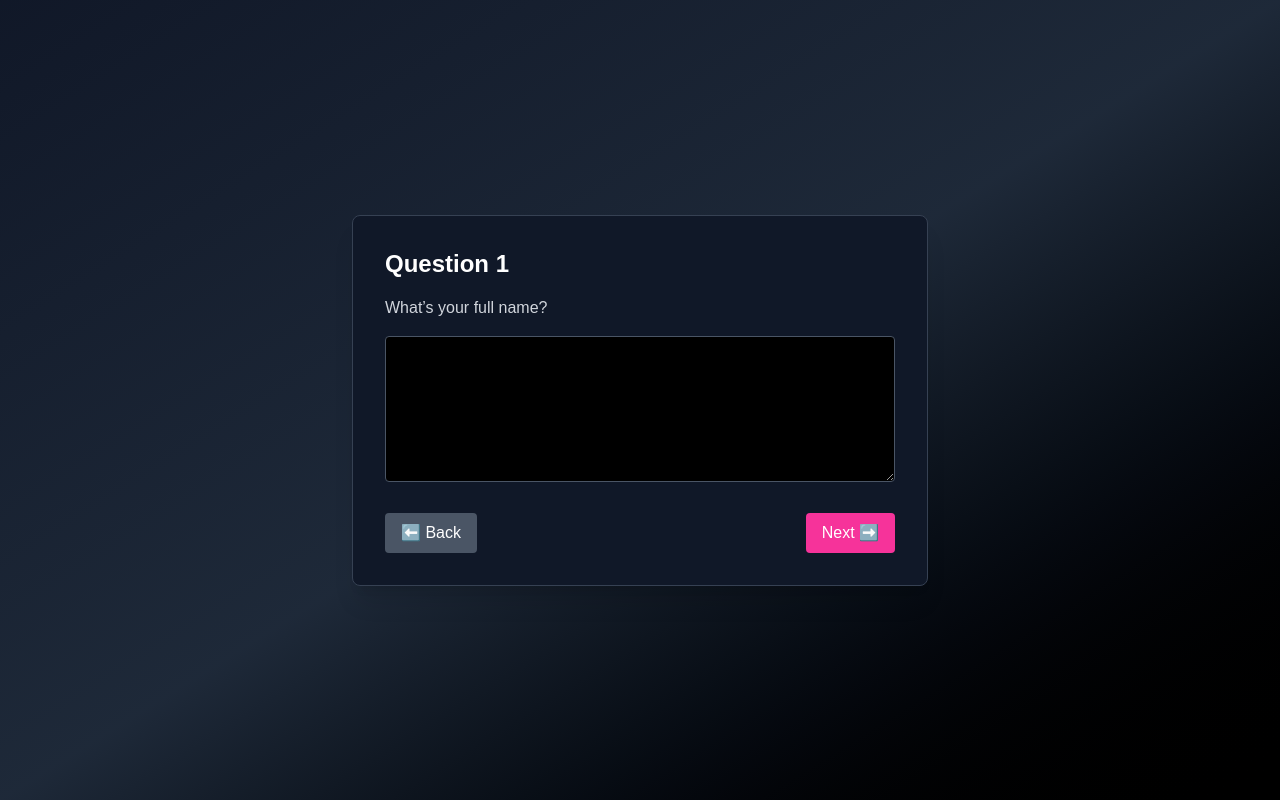
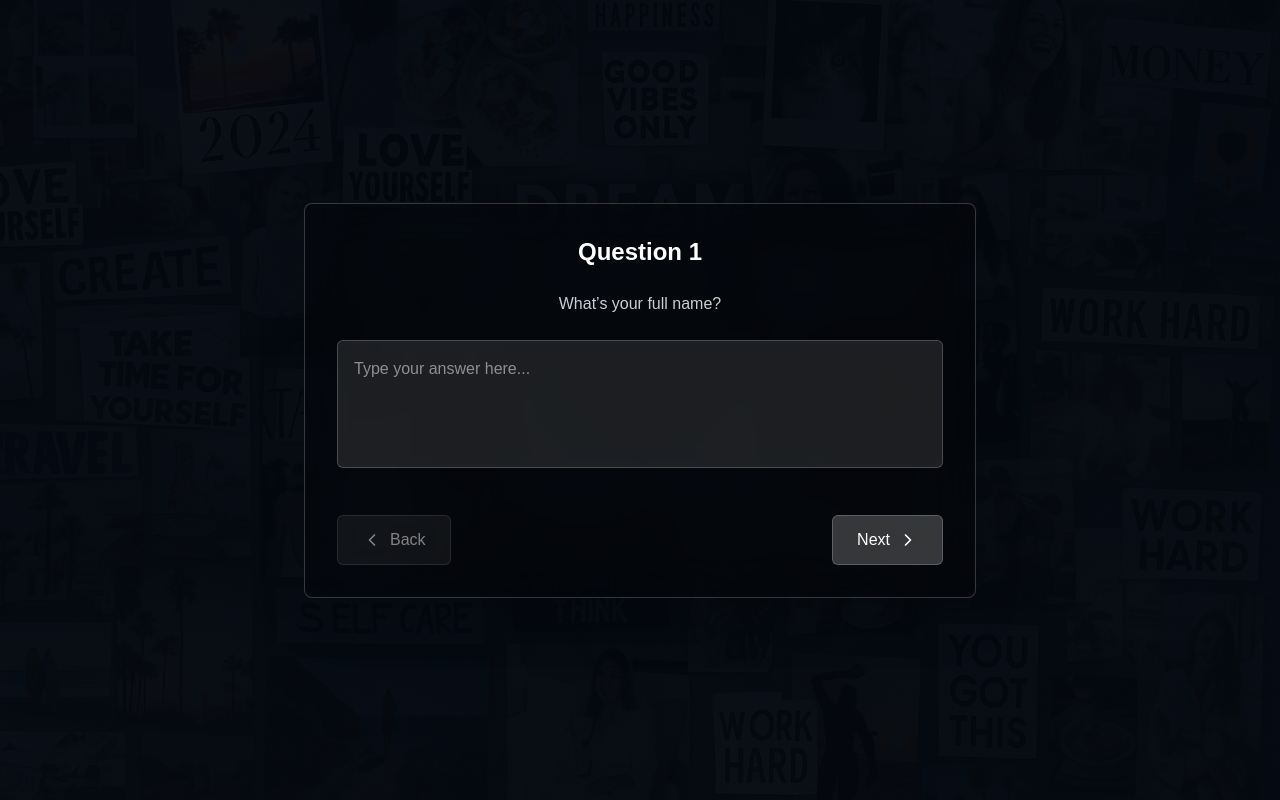
Before and after one commit to anubhav-gupta-software/ManifestAI, a Next.js app in the folder manifest-ai/: page /questions in a window 1280 px wide. Built offline with nearby package versions, Linux system fonts and the light colour scheme.

Commit message:
updated questions page ui

```diff
--- a/manifest-ai/pages/questions.tsx
+++ b/manifest-ai/pages/questions.tsx
@@ -1,6 +1,7 @@
 import { useState } from 'react';
 import { useRouter } from 'next/router';
 import { motion } from 'framer-motion';
+import { ChevronLeft, ChevronRight } from 'lucide-react';
 
 const questions = [
   "What’s your full name?",
@@ -17,7 +18,6 @@ const questions = [
   "What do you want to create, contribute, or be remembered for?",
   "Are there any colors, quotes, or symbols that instantly motivate or center you?",
 ];
-
 
 export default function QuestionsPage() {
   const [answers, setAnswers] = useState<string[]>(Array(questions.length).fill(''));
@@ -40,15 +40,29 @@ export default function QuestionsPage() {
   };
 
   return (
-    <div className="min-h-screen flex flex-col items-center justify-center p-6 bg-gradient-to-br from-gray-900 via-gray-800 to-black text-white">
+    <div className="min-h-screen relative flex items-center justify-center p-4 overflow-hidden">
+      {/* Background Image */}
+      <div
+        className="absolute inset-0 bg-cover bg-center bg-no-repeat"
+        style={{
+          backgroundImage: 'url("/back.png")',
+          filter: 'brightness(0.4) saturate(0.9)',
+        }}
+      />
+
+      {/* Main content */}
+      <div className="w-full max-w-2xl relative z-10">
         <motion.div
           initial={{ opacity: 0, y: 10 }}
           animate={{ opacity: 1, y: 0 }}
           transition={{ duration: 0.5 }}
-        className="w-full max-w-xl bg-gray-900 p-8 rounded-lg shadow-xl border border-gray-700"
+          className="backdrop-blur-xl bg-black/30 rounded-lg shadow-2xl p-8 border border-white/20 space-y-6"
         >
-        <h2 className="text-2xl font-bold mb-4">Question {currentStep + 1}</h2>
-        <p className="mb-4 text-gray-300">{questions[currentStep]}</p>
+          <h2 className="text-2xl font-semibold text-white text-center">
+            Question {currentStep + 1}
+          </h2>
+          <p className="text-white/80 text-center">{questions[currentStep]}</p>
+
           <textarea
             value={answers[currentStep]}
             onChange={(e) => {
@@ -56,12 +70,27 @@ export default function QuestionsPage() {
               updated[currentStep] = e.target.value;
               setAnswers(updated);
             }}
-          className="w-full bg-black border border-gray-600 text-white rounded p-3 mb-6 focus:outline-none focus:ring-2 focus:ring-pink-400"
-          rows={5}
+            className="w-full h-32 bg-white/10 backdrop-blur-sm border border-white/20 rounded-md p-4 text-white placeholder-white/50 focus:outline-none focus:ring-2 focus:ring-white/30 focus:border-transparent resize-none"
+            placeholder="Type your answer here..."
           />
-        <div className="flex justify-between">
-          <button onClick={handleBack} disabled={currentStep === 0} className="px-4 py-2 rounded bg-gray-600 text-white hover:bg-gray-500 transition">⬅️ Back</button>
-          <button onClick={handleNext} className="px-4 py-2 rounded bg-pink-500 text-white hover:bg-pink-600 transition">{currentStep === questions.length - 1 ? 'Finish 🏁' : 'Next ➡️'}</button>
+
+          <div className="flex justify-between items-center pt-4">
+            <button
+              onClick={handleBack}
+              disabled={currentStep === 0}
+              className="flex items-center gap-2 px-6 py-3 rounded-md bg-white/10 hover:bg-white/20 backdrop-blur-sm transition-colors text-white font-medium border border-white/20 disabled:opacity-50 disabled:cursor-not-allowed"
+            >
+              <ChevronLeft size={20} />
+              Back
+            </button>
+
+            <button
+              onClick={handleNext}
+              className="flex items-center gap-2 px-6 py-3 rounded-md bg-white/20 hover:bg-white/30 backdrop-blur-sm transition-colors text-white font-medium border border-white/20"
+            >
+              {currentStep === questions.length - 1 ? 'Finish 🏁' : 'Next'}
+              <ChevronRight size={20} />
+            </button>
           </div>
         </motion.div>
 
@@ -70,17 +99,18 @@ export default function QuestionsPage() {
             initial={{ opacity: 0, y: 20 }}
             animate={{ opacity: 1, y: 0 }}
             transition={{ duration: 0.6, delay: 0.2 }}
-          className="w-full max-w-xl mt-8 bg-gray-900 p-6 rounded-lg shadow-xl border border-gray-700"
+            className="backdrop-blur-xl bg-black/30 rounded-lg shadow-2xl p-6 border border-white/20 mt-8"
           >
-          <h3 className="text-xl font-semibold mb-2">📝 Additional Notes</h3>
+            <h3 className="text-xl font-semibold text-white mb-2">📝 Additional Notes</h3>
             <textarea
               value={notes}
               onChange={(e) => setNotes(e.target.value)}
-            className="w-full bg-black border border-gray-600 text-white rounded p-3 focus:outline-none focus:ring-2 focus:ring-pink-400"
-            rows={4}
+              className="w-full h-28 bg-white/10 backdrop-blur-sm border border-white/20 rounded-md p-4 text-white placeholder-white/50 focus:outline-none focus:ring-2 focus:ring-white/30 focus:border-transparent resize-none"
+              placeholder="Anything else you'd like to add?"
             />
           </motion.div>
         )}
       </div>
+    </div>
   );
 }
```
Also changed, not shown: manifest-ai/public/back.png (added). Lines whose indentation alone changed are shown as unchanged.
